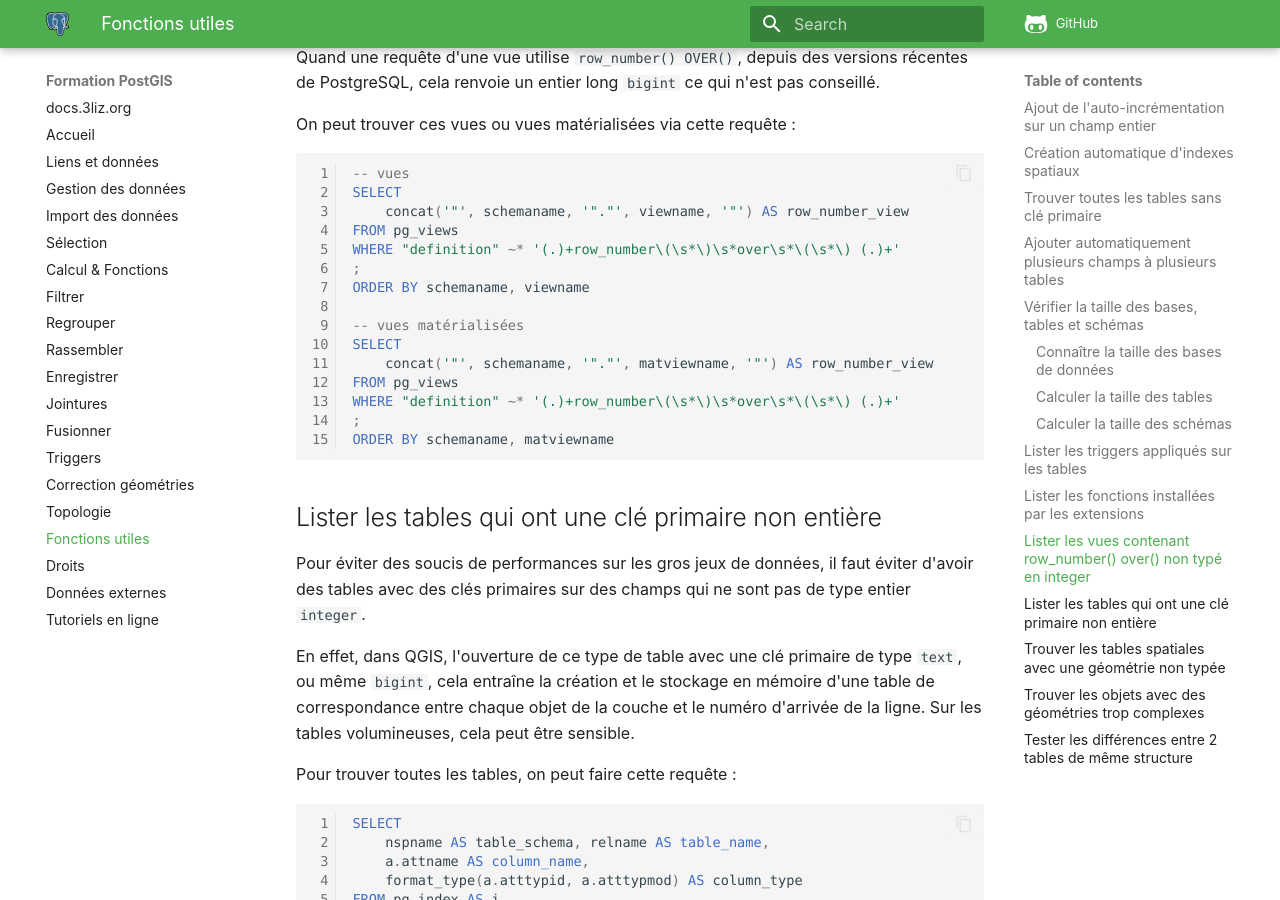
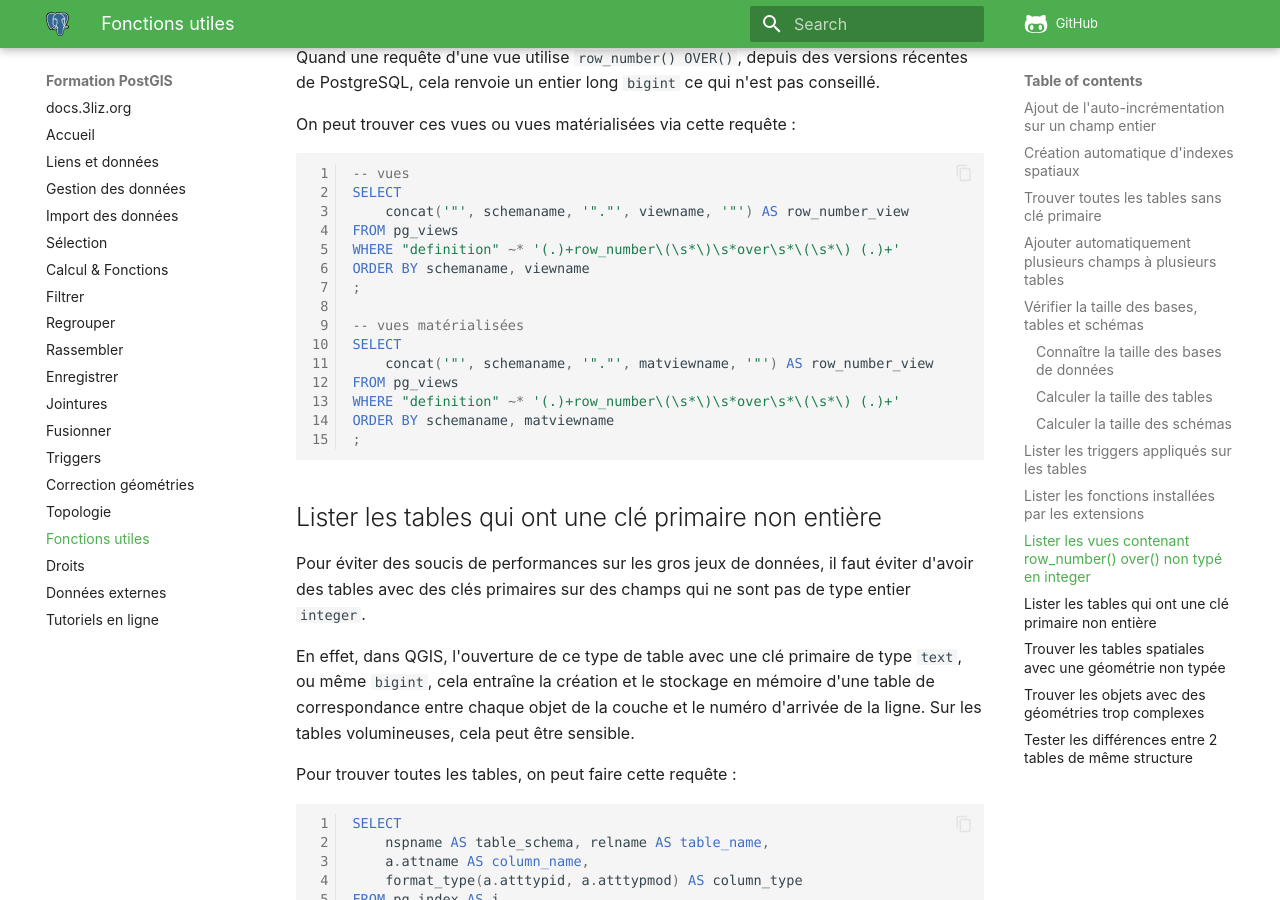
Before and after one commit to 3liz/formation-postgis, an MkDocs documentation site: the page built from docs/utils.md, in a window 1280 px wide and 900 px high, scrolled down 8419 px. Built offline with MkDocs 1.6.1 and Material for MkDocs 9.7.7, drawn with Linux system fonts in a browser that asks for light colours; nearby versions of some CDN libraries; comment, search, counter and statistics services are not loaded.

````diff
--- a/docs/utils.md
+++ b/docs/utils.md
@@ -360,16 +360,16 @@ SELECT
     concat('"', schemaname, '"."', viewname, '"') AS row_number_view
 FROM pg_views
 WHERE "definition" ~* '(.)+row_number\(\s*\)\s*over\s*\(\s*\) (.)+'
+ORDER BY schemaname, viewname
 ;
-ORDER BY schemaname, viewname
 
 -- vues matérialisées
 SELECT
     concat('"', schemaname, '"."', matviewname, '"') AS row_number_view
 FROM pg_views
 WHERE "definition" ~* '(.)+row_number\(\s*\)\s*over\s*\(\s*\) (.)+'
+ORDER BY schemaname, matviewname
 ;
-ORDER BY schemaname, matviewname
 ```
 
 ## Lister les tables qui ont une clé primaire non entière
````
